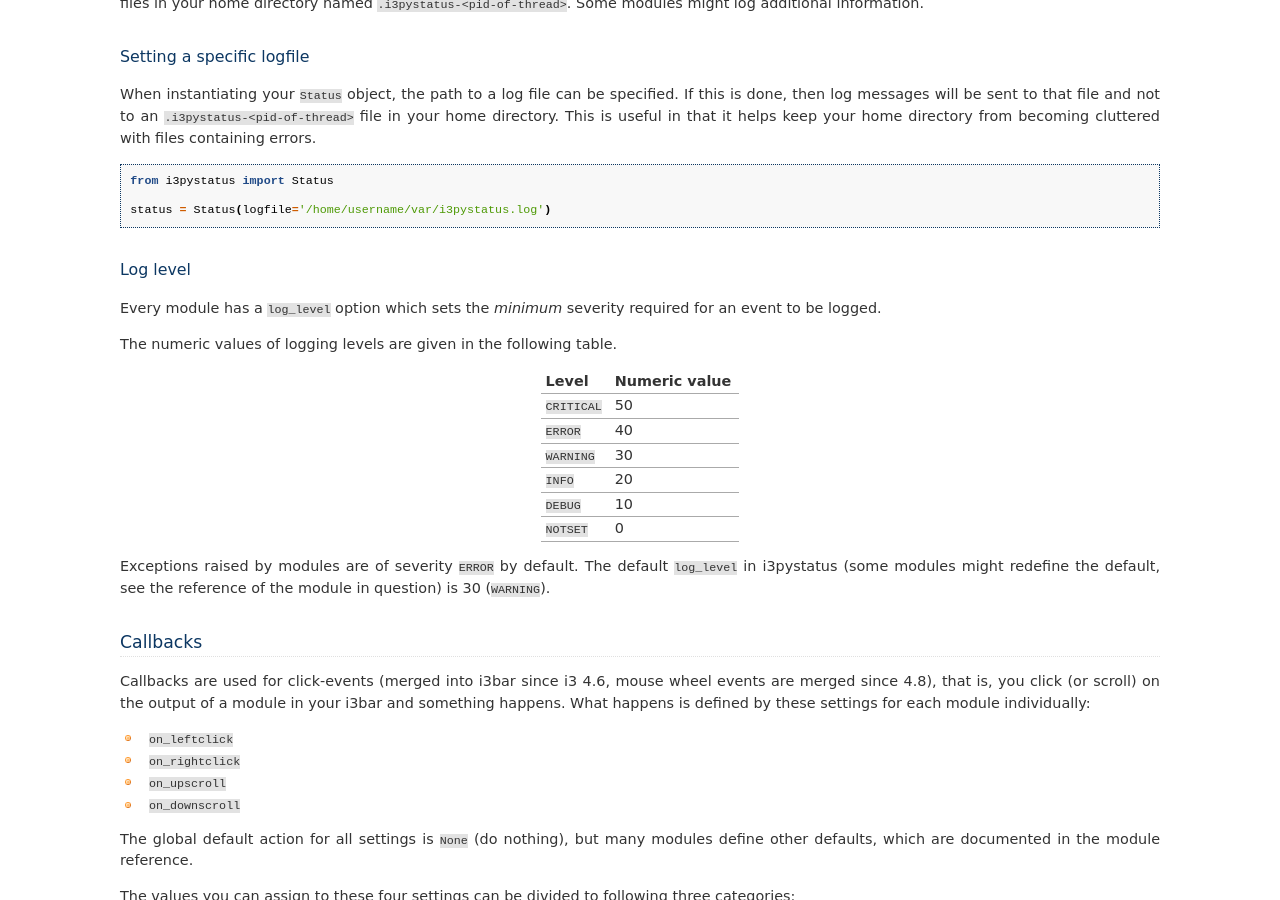
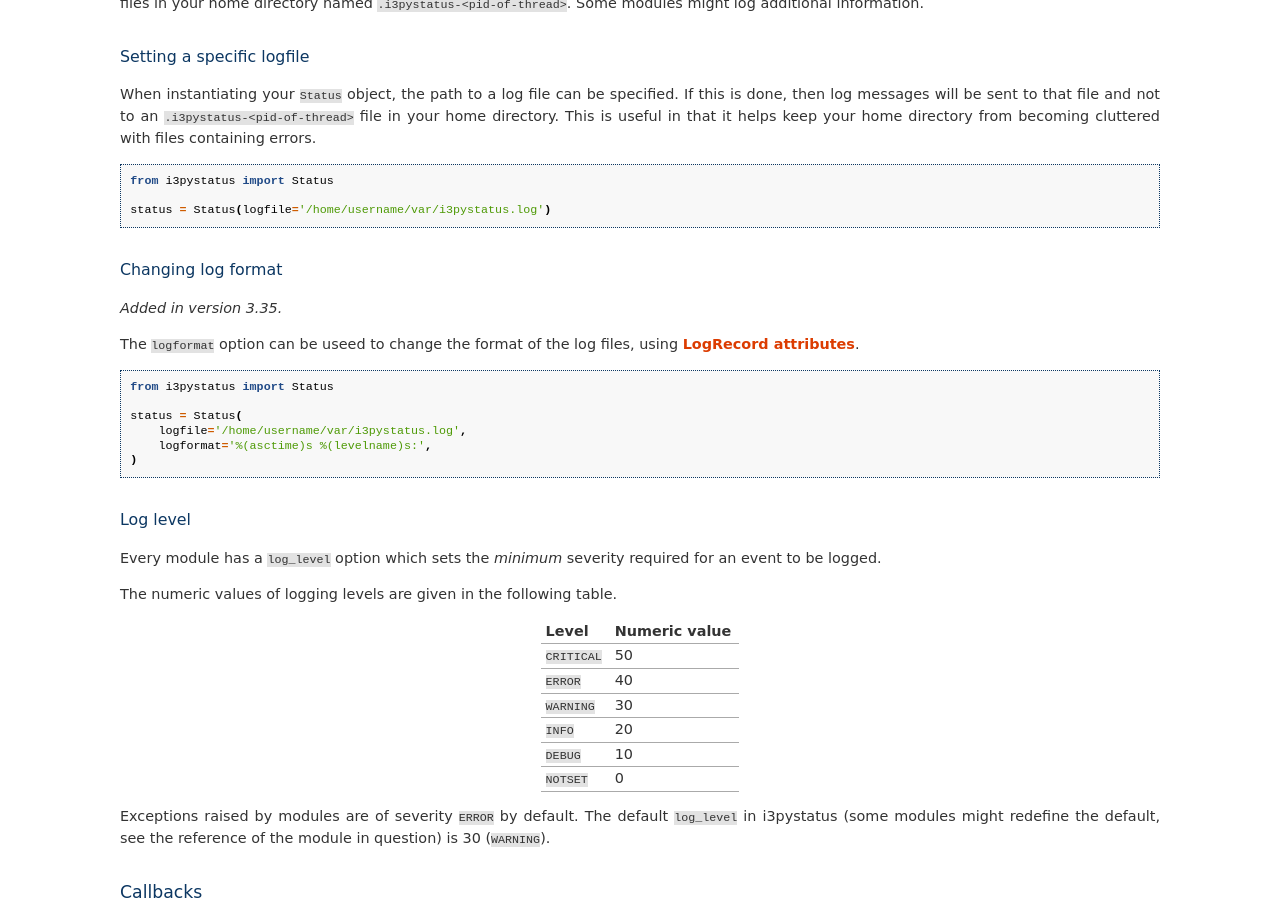
Before and after one commit to enkore/i3pystatus, a Sphinx documentation site: the page built from docs/configuration.rst, in a window 1280 px wide and 900 px high, scrolled down 3374 px. Built offline with Sphinx 7.4.7, drawn with Linux system fonts in a browser that asks for light colours.

Commit message:
Document "logformat" option for i3pystatus.status.Status()

```diff
--- a/docs/configuration.rst
+++ b/docs/configuration.rst
@@ -247,6 +247,26 @@
     from i3pystatus import Status
 
     status = Status(logfile='/home/username/var/i3pystatus.log')
+
+Changing log format
+~~~~~~~~~~~~~~~~~~~
+
+.. versionadded:: 3.35
+
+The ``logformat`` option can be useed to change the format of the log files,
+using `LogRecord attributes`__.
+
+.. code-block:: python
+
+    from i3pystatus import Status
+
+    status = Status(
+        logfile='/home/username/var/i3pystatus.log',
+        logformat='%(asctime)s %(levelname)s:',
+    )
+
+.. __: https://docs.python.org/3/library/logging.html#logrecord-attributes
+
 
 Log level
 ~~~~~~~~~
```
